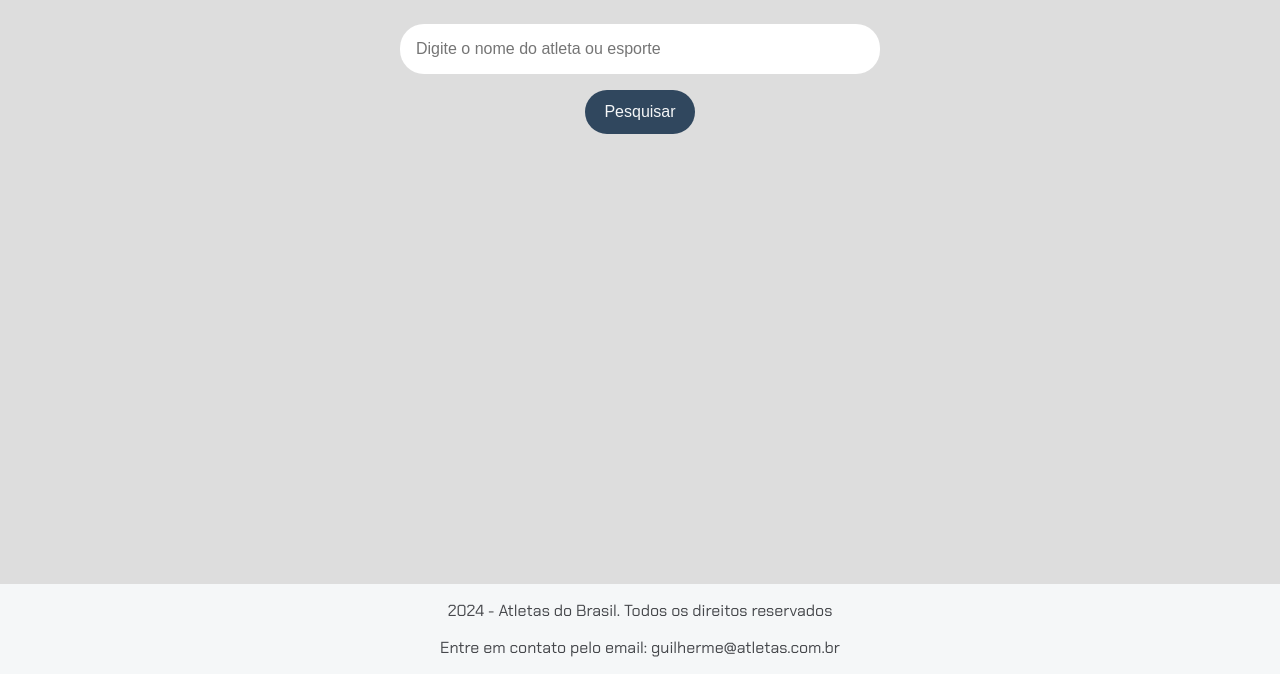
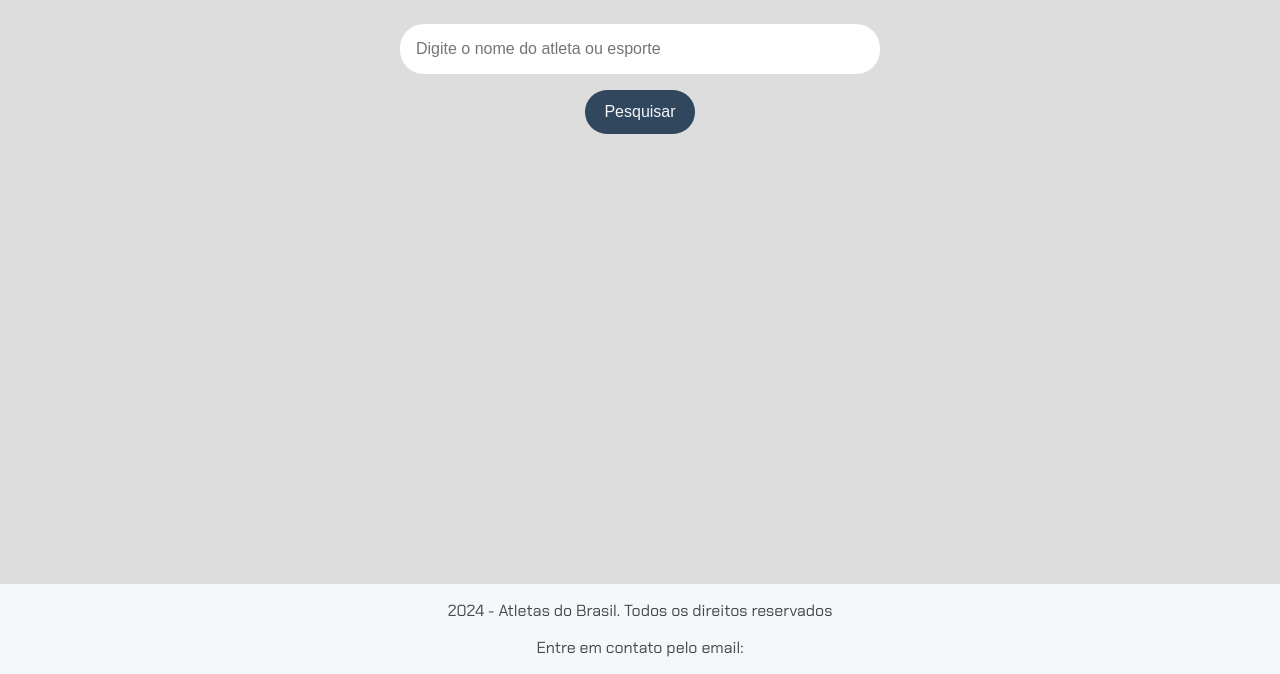
Before and after one commit to Danashii/Buscador, a plain HTML site: page index.html in a window 1280 px wide. Shown: the part 126-800 px from the top of the page. Drawn offline with Linux system fonts and the light colour scheme.

Commit message:
Update index.html

```diff
--- a/index.html
+++ b/index.html
@@ -22,7 +22,7 @@
     </main>
     <footer>
         <p>2024 - Atletas do Brasil. Todos os direitos reservados</p>
-        <p>Entre em contato pelo email: guilherme@atletas.com.br</p>
+        <p>Entre em contato pelo email:</p>
     </footer>
     <script src="dados.js"></script>
     <script src="app.js"></script>
```
